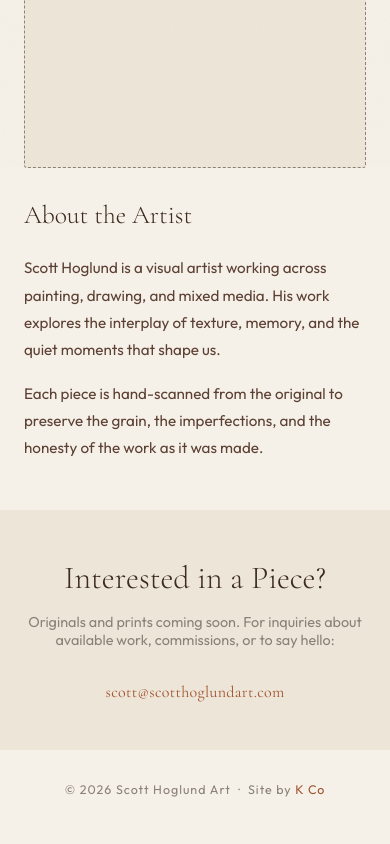
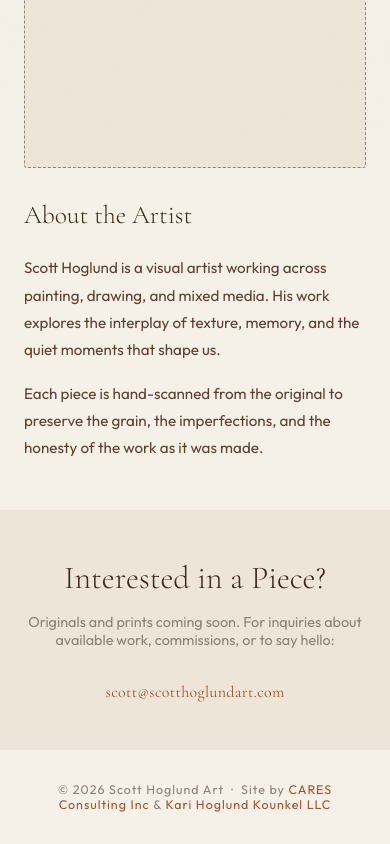
Before and after one commit to kari-kounkel/scotthoglundart.com, a React (Vite) app: page / in a window 390 px wide. Shown: the part 677-1521 px from the top of the page. Built offline with nearby package versions, Linux system fonts and the light colour scheme; no server answers; the database is empty.

Commit message:
Update footer credit and responsive layout

```diff
--- a/src/App.jsx
+++ b/src/App.jsx
@@ -166,7 +166,7 @@ export default function App() {
         color: 'var(--stone)',
         letterSpacing: '0.08em'
       }}>
-        <p>© 2026 Scott Hoglund Art &nbsp;·&nbsp; Site by <a href="#" style={{ color: 'var(--clay)' }}>K Co</a></p>
+        <p>© 2026 Scott Hoglund Art &nbsp;·&nbsp; Site by <a href="#" style={{ color: 'var(--clay)' }}>CARES Consulting Inc</a> & <a href="#" style={{ color: 'var(--clay)' }}>Kari Hoglund Kounkel LLC</a></p>
       </footer>
 
       {/* LIGHTBOX */}
```
